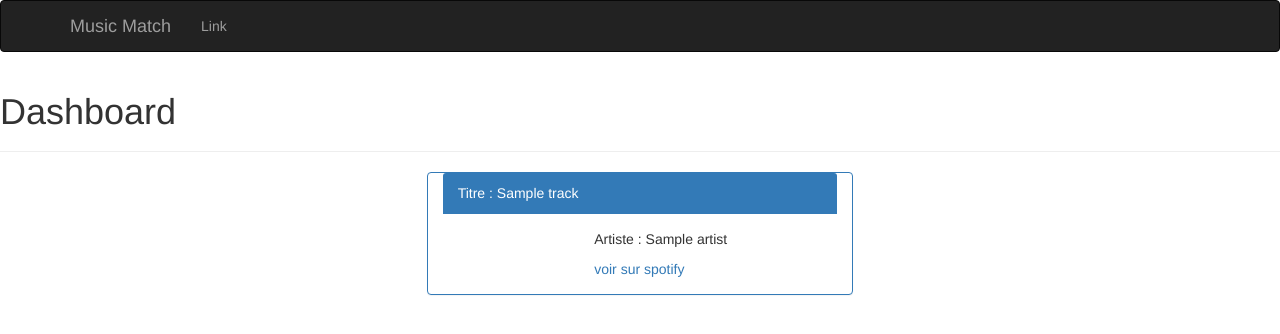
After one commit to ilemobayo/music_match, a PHP site: template templates/dashboard/home.html.twig in a window 1280 px wide. The commit adds this page. Shown: the top 334 px of the page. Run offline with PHP 8.4, Linux system fonts and the light colour scheme; the template is opened without the code that fills it: most values are stand-ins (such as "Sample title", 1, 10 or a date in 2020); some libraries are stand-ins or nearby versions.

Commit message:
PHP projet jour 3
Affichage des titres sur page d'accueil selon préférencces de l'utilisateur

```diff
--- a/composer.json
+++ b/composer.json
@@ -22,7 +22,8 @@
         "symfony/translation": "~2.8|^3.0",
         "symfony/twig-bridge": "~2.8|^3.0",
         "symfony/validator": "~2.8|^3.0",
-        "doctrine/dbal": "~2.2"
+        "doctrine/dbal": "~2.2",
+        "jwilsson/spotify-web-api-php": "^1.12"
     },
     "autoload": {
         "psr-0": { "": "src/" }
--- a/src/Repository/RepositoryAbstract.php
+++ b/src/Repository/RepositoryAbstract.php
@@ -121,5 +121,5 @@ abstract class RepositoryAbstract {
         return $table;
     }
 
-    abstract protected function buildEntity(array $data);
+    //abstract protected function buildEntity(array $data, array $data2 = []);
 }
--- /dev/null
+++ b/templates/dashboard/home.html.twig
@@ -0,0 +1,43 @@
+{% extends "layout.html.twig" %}
+
+{% block title 'Dashboard' %}
+
+{% block content %}
+    <div class="page-header">
+        <h1>Dashboard</h1>
+    </div>
+   {# foreach ($recommendations->tracks as $track){
+    echo '<h3>Titre :' . $track->name .'</h3>';
+    echo '<img src="' . $track->album->images[0]->url . '" width="200">';
+    echo '<p>durée :' . $track->duration_ms  / 60000 .'</p>';
+    echo '<p>artiste ' . $track->artists[0]->name.'</p>';
+    echo '<a href="' . $track->external_urls->spotify . '" > voir sur spotify </a>';#}
+
+    {% for track in recommendations.tracks %}
+        <div class="panel panel-primary col-sm-4 col-sm-offset-4">
+            <div class="panel-heading">
+                <span>Titre : {{ track.name }}</span>
+
+            </div>
+
+            <div class="panel-body">
+                <div class="col-sm-4">
+                    <img src="{{track.album.images[0].url}}" width="200" class="img-responsive">
+                </div>
+                <div class="col-sm-8">
+                    <p>Artiste :
+                        {% for artist in track.artists %}
+                            {% if loop.last %}
+                                {{ artist.name }}
+                            {% else %}
+                                {{ artist.name }},
+                            {% endif %}
+                        {% endfor %}
+                    </p>
+                    <a href="{{ track.external_urls.spotify }}" > voir sur spotify </a>
+                </div>
+            </div>
+        </div>
+    {% endfor %}
+
+{% endblock %}
```
Also changed, not shown: src/Controller/DashboardController.php (added, +39 -0 lines), src/Entity/User.php (+13 -1 lines), src/Repository/UserRepository.php (+18 -2 lines), src/app.php (+33 -1 lines), src/controllers.php (+22 -0 lines), 1 other file.
